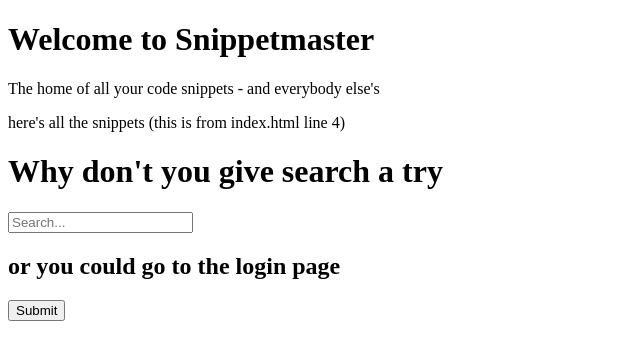
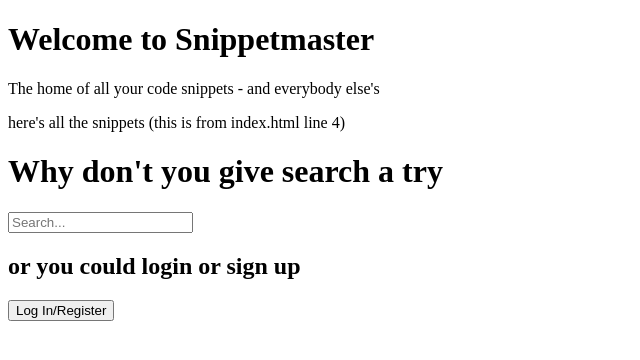
Before and after one commit to momentum-team-7/django-multiple-choice-Arthurstuart, a Django app: page / in a window 1280 px wide. Shown: the top 360 px of the page, without its empty margins (0-640 px from the left). Run offline with Django 3.2, Linux system fonts and the light colour scheme; data that the repository does not hold is empty.

Commit message:
cleaned up button html

```diff
--- a/templates/index.html
+++ b/templates/index.html
@@ -13,10 +13,10 @@
         </form>
     </div>
 
-<h2>or you could go to the login page </h2>
+<h2>or you could login or sign up</h2>
     <div>
         <form action="{% url 'accounts-login' %}" method="get">
-            <button type="submit">Submit</button>
+            <button type="submit">Log In/Register</button>
         </form>
     </div>
 
```
